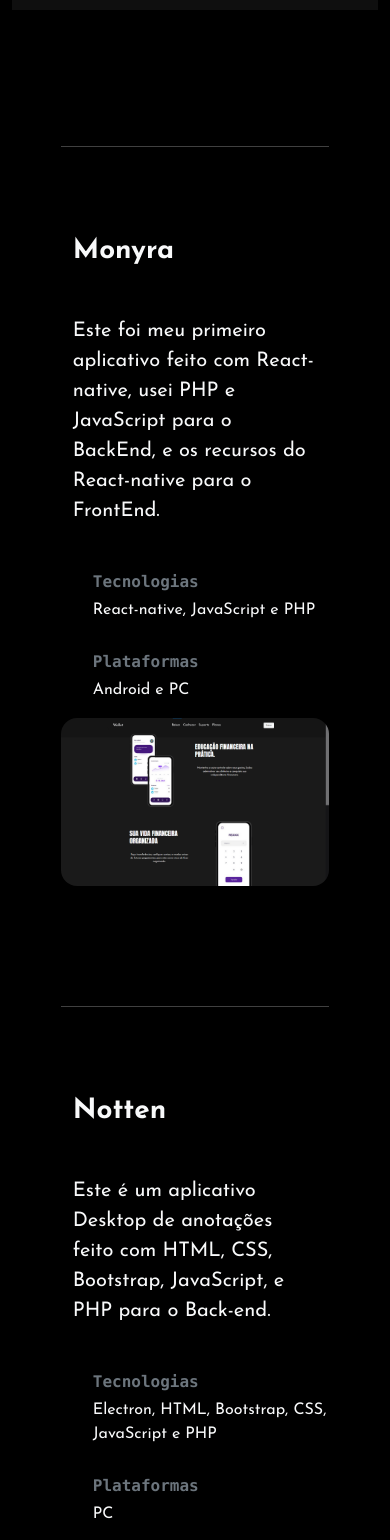
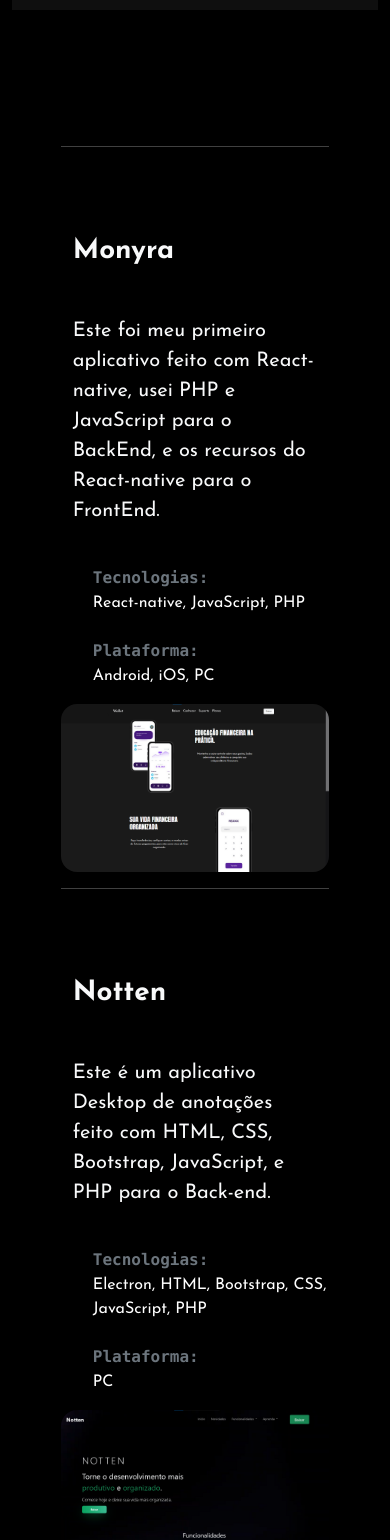
Before and after one commit to jesse-barbosa/jesse-barbosa.github.io, a React (Create React App) app: page / in a window 390 px wide. Shown: the part 1260-2800 px from the top of the page. Built offline with nearby package versions, Linux system fonts and the light colour scheme.

Commit message:
Implementing dynamic project data and map to display projects

```diff
--- a/src/App.js
+++ b/src/App.js
@@ -70,6 +70,23 @@ function App() {
     };
   }, []);
 
+  const projects = [
+    {
+      name: 'Monyra',
+      description: 'Este foi meu primeiro aplicativo feito com React-native, usei PHP e JavaScript para o BackEnd, e os recursos do React-native para o FrontEnd.',
+      technologies: ['React-native', 'JavaScript', 'PHP'],
+      platforms: ['Android', 'iOS', 'PC'],
+      image: '/assets/projectPrints/monyraPrint.png',
+    },
+    {
+      name: 'Notten',
+      description: 'Este é um aplicativo Desktop de anotações feito com HTML, CSS, Bootstrap, JavaScript, e PHP para o Back-end.',
+      technologies: ['Electron', 'HTML', 'Bootstrap', 'CSS', 'JavaScript', 'PHP'],
+      platforms: ['PC'],
+      image: '/assets/projectPrints/nottenPrint.png',
+    },
+  ];
+
   return (
     <div className="App">
       <header>
@@ -120,48 +137,37 @@ function App() {
         <div className="container w-75 rounded-4">
             <div className="row justify-content-center align-items-center mt-5">
               <div className="projects">
-                  <div className="project mt-1">
+                {projects.map((project, index) => (
+                  <div key={index} className="project mt-1">
                     <hr />
                     <div className="row">
                       <div className="col-md-9 col-12 project-description p-4">
-                        <h1 className="fw-bolder text-light text-start my-5">Monyra</h1>
-                          <p className="text-light fs-5">
-                            Este foi meu primeiro aplicativo feito com React-native, usei PHP e JavaScript para o BackEnd, e os recursos do React-native para o FrontEnd.
-                          </p>
+                        <h1 className="fw-bolder text-light text-start my-5">{project.name}</h1>
+                        <p className="text-light fs-5">{project.description}</p>
                       </div>
-                      <div className="col-md-3 align-content-end">
+                      <div className="col-md-3 align-content-end align-items-center">
                         <ul>
-                        <li className="list-group-item text-secondary fw-bold font-monospace my-1">Tecnologias</li>
-                        <li className="list-group-item text-light">React-native, JavaScript e PHP</li>
+                          <li className="list-group-item">
+                            <span className="text-secondary fw-bold font-monospace my-1">Tecnologias:</span>
                             <br />
-                        <li className="list-group-item text-secondary fw-bold font-monospace my-1">Plataformas</li>
-                        <li className="list-group-item text-light">Android e PC</li>
+                          </li>
+                          <li className="list-group-item">
+                            {project.technologies.join(', ')}
+                            <br />
+                            <br />
+                          </li>
+                          <li className="list-group-item">
+                            <span className="text-secondary fw-bold font-monospace my-1">Plataforma:</span>
+                          </li>
+                          <li className="list-group-item">
+                            {project.platforms.join(', ')}
+                          </li>
                         </ul>
                       </div>
                     </div>
-                      <img src="/assets/projectPrints/monyraPrint.png" height="20%" className="d-block w-100 rounded-4" alt="..."></img>
+                    <img src={project.image} height="20%" className="d-block w-100 rounded-4" alt="..." />
                   </div>
-                  <div className="project">
-                  <hr />
-                    <div className="row">
-                      <div className="col-md-9 col-12 project-description p-4">
-                        <h1 className="fw-bolder text-light text-start my-5">Notten</h1>
-                          <p className="text-light fs-5">
-                            Este é um aplicativo Desktop de anotações feito com HTML, CSS, Bootstrap, JavaScript, e PHP para o Back-end.
-                          </p>
-                      </div>
-                      <div className="col-md-3 align-content-end">
-                      <ul>
-                        <li className="list-group-item text-secondary fw-bold font-monospace my-1">Tecnologias</li>
-                        <li className="list-group-item text-light">Electron, HTML, Bootstrap, CSS, JavaScript e PHP</li>
-                        <br />
-                        <li className="list-group-item text-secondary fw-bold font-monospace my-1">Plataformas</li>
-                        <li className="list-group-item text-light">PC</li>
-                      </ul>
-                      </div>
-                      </div>
-                      <img src="/assets/projectPrints/nottenPrint.png" height="20%" className="d-block w-100 rounded-4" alt="..."></img>
-                  </div>
+                ))}
               </div>
             </div>
           </div>
```
Lines whose indentation alone changed are shown as unchanged.
